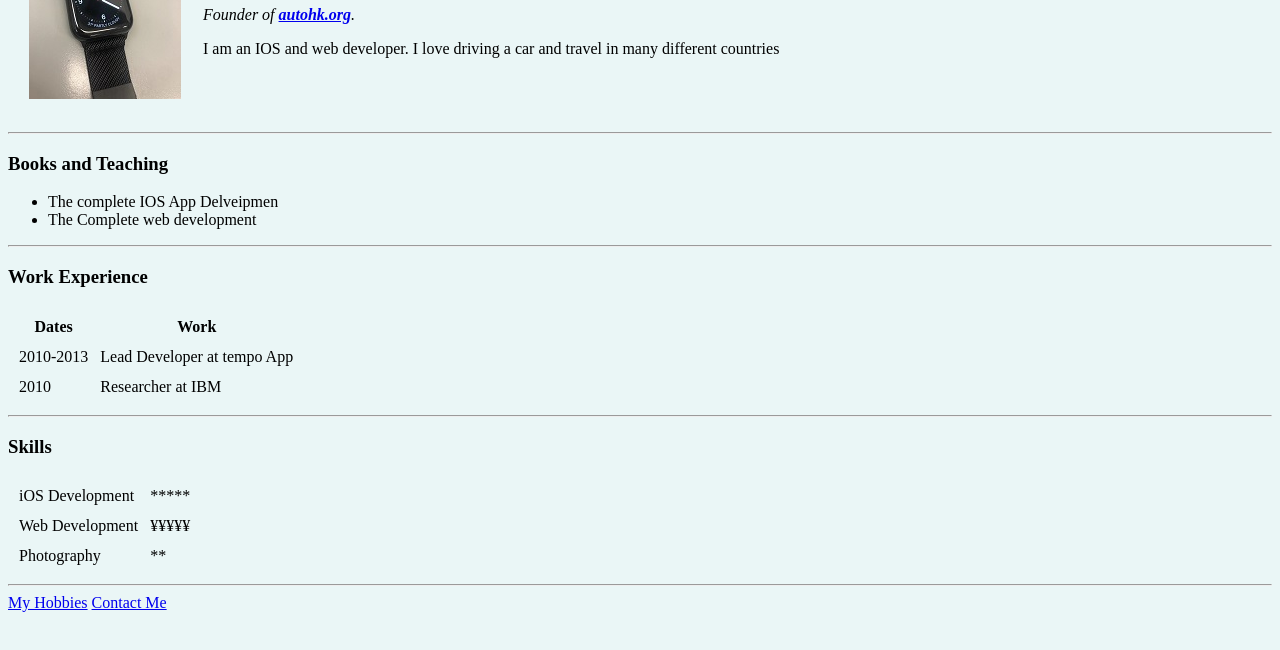
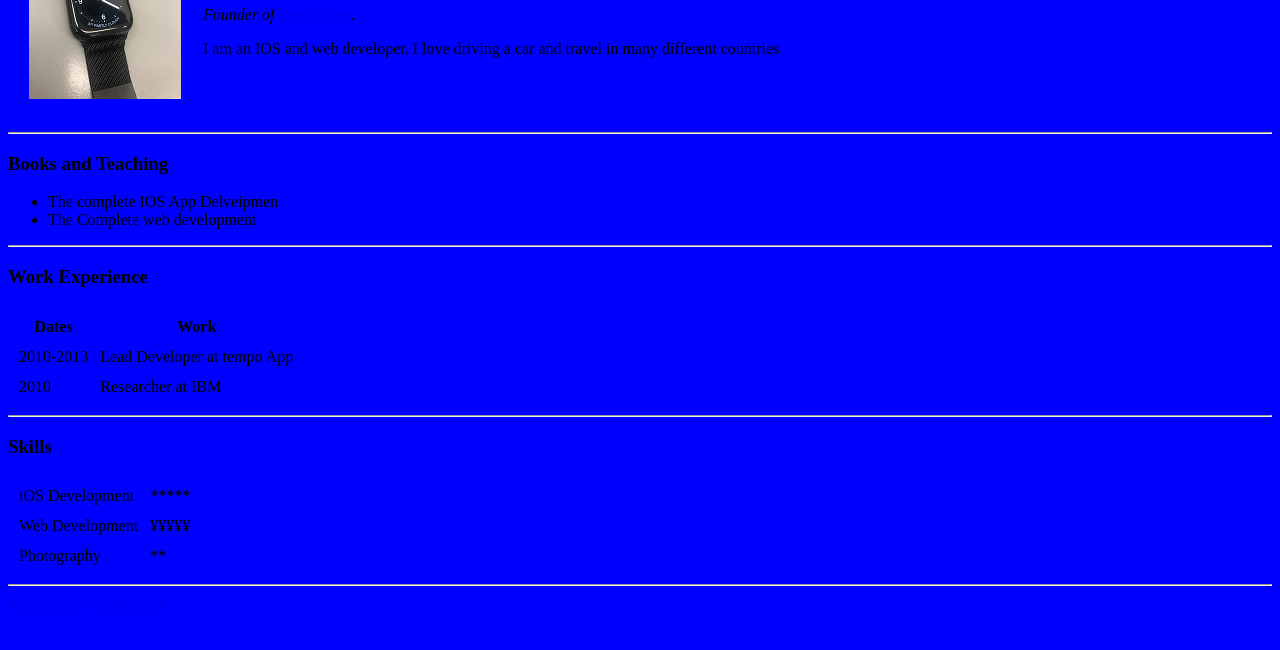
Before and after one commit to cheukkei/prelude, a plain HTML site: page index.html in a window 1280 px wide. Shown: the part 150-800 px from the top of the page. Drawn offline with Linux system fonts and the light colour scheme.

Commit message:
CSS Exercise

```diff
--- a/index.html
+++ b/index.html
@@ -6,7 +6,11 @@
   <title>jeffrey's Personal Site </title>
 </head>
 
-<body style="background-color: #EAF6F6;">
+<style>
+body {background-color: blue;}
+
+</style>
+<body>
   <table cellspacing="20">
     <tr>
       <td><img src="images/s4-8.jpg" alt="Doggy Image"></td>
```
